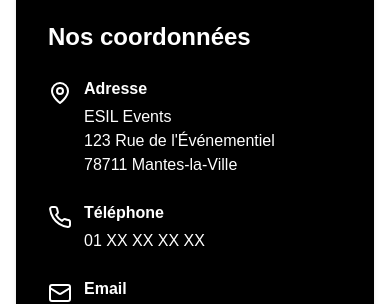
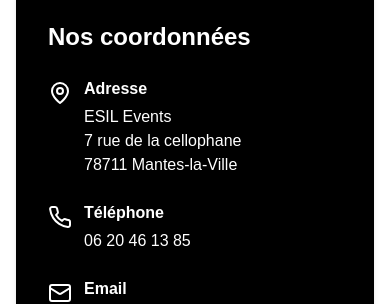
Before and after one commit to moonback/Esil-events-v1, a React (Vite) app: page /contact in a window 390 px wide. Shown: the part 1420-1724 px from the top of the page. Built offline with nearby package versions, Linux system fonts and the light colour scheme; a web font is replaced by a local one.

Commit message:
docs(ContactPage): update address and phone number
Update the address and phone number on the ContactPage to reflect the correct information.

```diff
--- a/src/pages/ContactPage.tsx
+++ b/src/pages/ContactPage.tsx
@@ -221,7 +221,7 @@ const ContactPage: React.FC = () => {
                   <div>
                     <h3 className="font-bold mb-1">Adresse</h3>
                     <p>ESIL Events</p>
-                    <p>123 Rue de l'Événementiel</p>
+                     <p>7 rue de la cellophane</p>
                     <p>78711 Mantes-la-Ville</p>
                   </div>
                 </li>
@@ -229,7 +229,7 @@ const ContactPage: React.FC = () => {
                   <Phone className="w-6 h-6 mr-3 mt-1" />
                   <div>
                     <h3 className="font-bold mb-1">Téléphone</h3>
-                    <p>01 XX XX XX XX</p>
+                    <p>06 20 46 13 85</p>
                   </div>
                 </li>
                 <li className="flex items-start">
```
